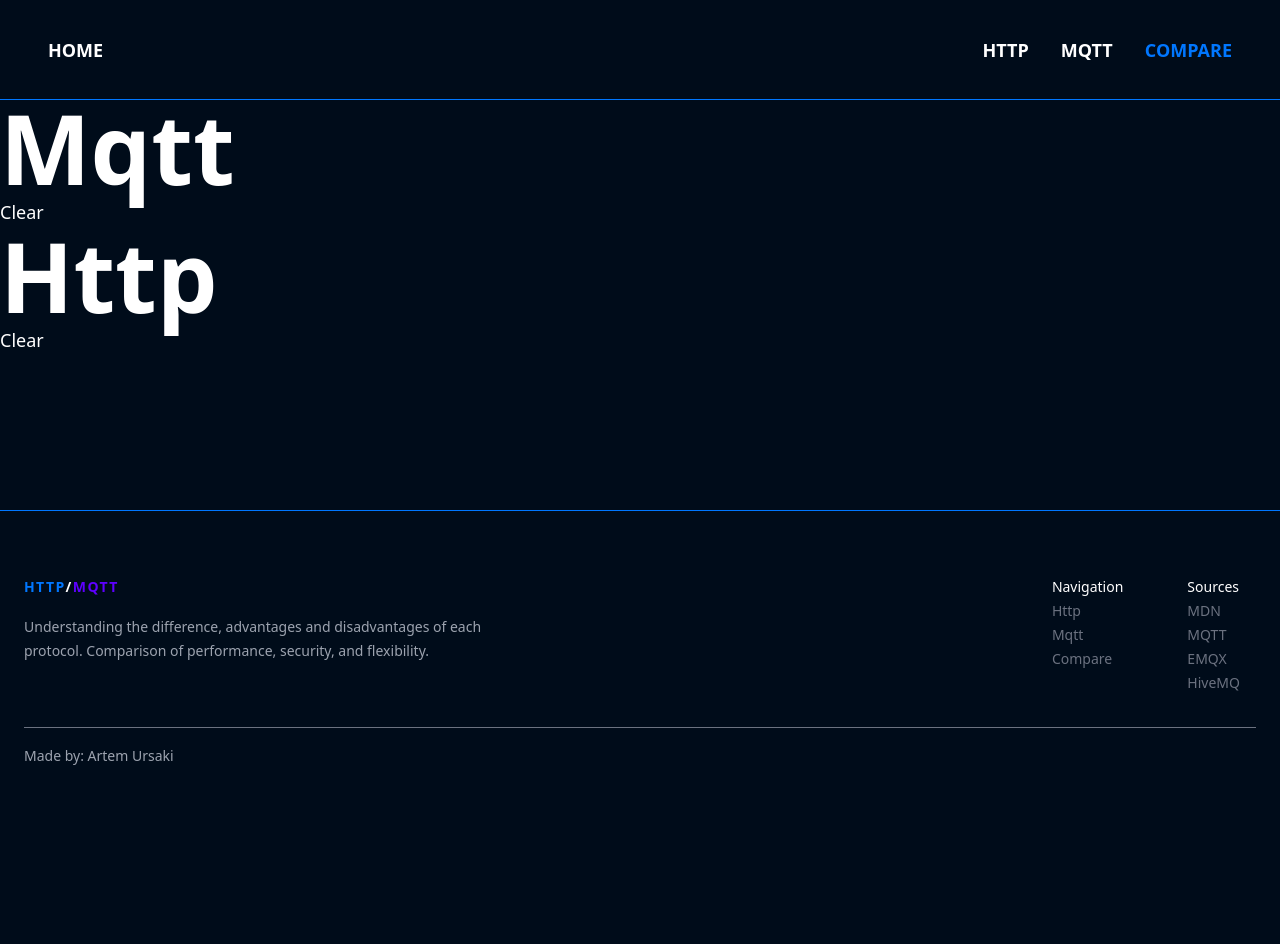
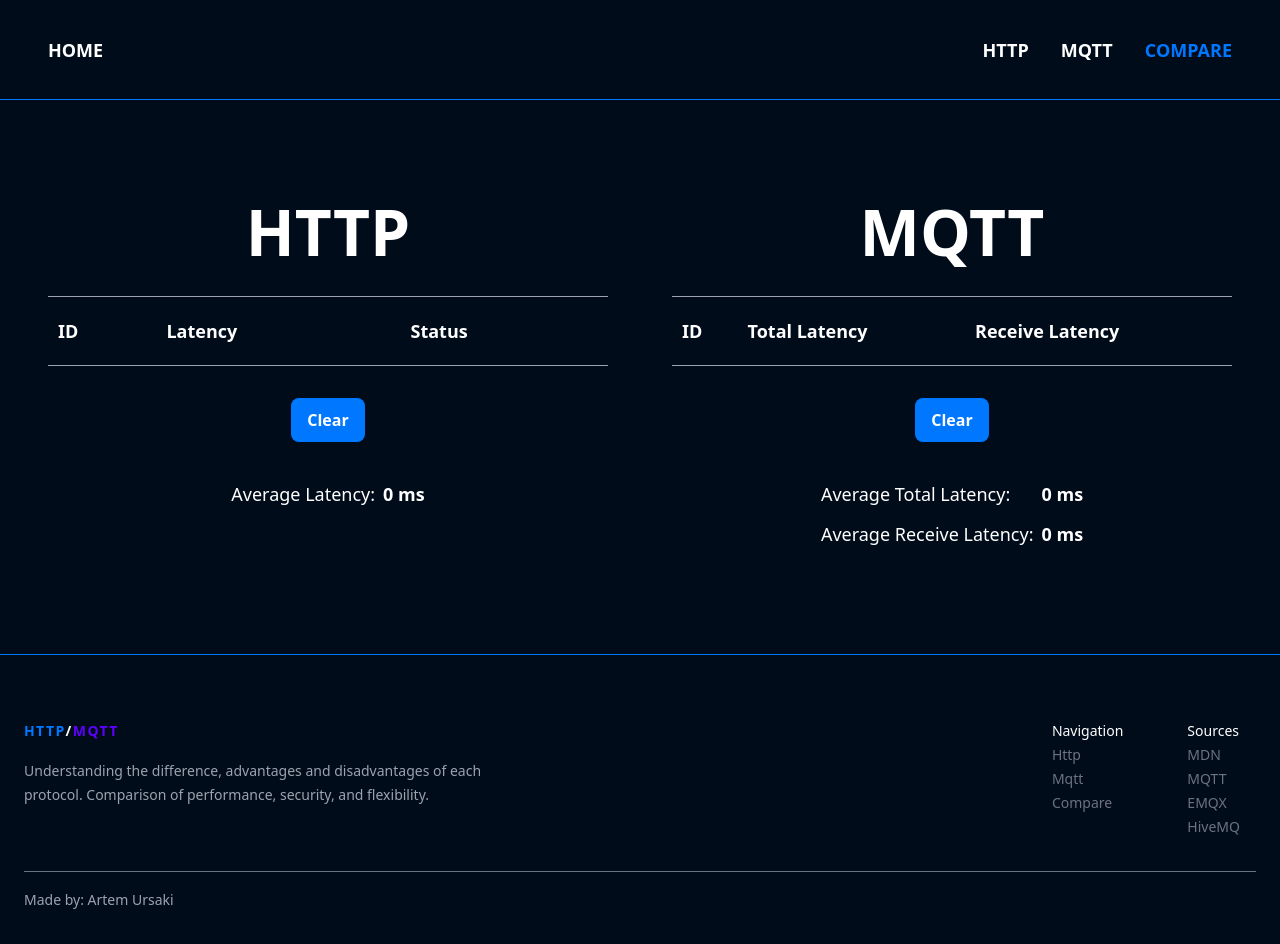
Before and after one commit to artemUrsaki/protocols, a Vue app: page /compare in a window 1280 px wide. Before the commit the page ends 800 px from the top, so only its background shows below. Built offline with nearby package versions, Linux system fonts and the light colour scheme; a web font is replaced by a local one.

Commit message:
compare data table

```diff
--- a/src/assets/style.css
+++ b/src/assets/style.css
@@ -706,6 +706,26 @@ svg {
   margin-top: 2rem;
 }
 
+.-mb-2 {
+  margin-bottom: -0.5rem;
+}
+
+.-mb-1 {
+  margin-bottom: -0.25rem;
+}
+
+.-mb-\[0\.5px\] {
+  margin-bottom: -0.5px;
+}
+
+.-mb-px {
+  margin-bottom: -1px;
+}
+
+.-mb-0\.5 {
+  margin-bottom: -0.125rem;
+}
+
 .block {
   display: block;
 }
@@ -716,6 +736,10 @@ svg {
 
 .flex {
   display: flex;
+}
+
+.table {
+  display: table;
 }
 
 .contents {
@@ -768,6 +792,22 @@ svg {
   max-width: fit-content;
 }
 
+.max-w-\[300px\] {
+  max-width: 300px;
+}
+
+.max-w-\[30\%\] {
+  max-width: 30%;
+}
+
+.max-w-2xl {
+  max-width: 42rem;
+}
+
+.max-w-xl {
+  max-width: 36rem;
+}
+
 .flex-1 {
   flex: 1 1 0%;
 }
@@ -806,6 +846,26 @@ svg {
 
 .gap-8 {
   gap: 2rem;
+}
+
+.gap-16 {
+  gap: 4rem;
+}
+
+.gap-20 {
+  gap: 5rem;
+}
+
+.gap-24 {
+  gap: 6rem;
+}
+
+.gap-32 {
+  gap: 8rem;
+}
+
+.gap-4 {
+  gap: 1rem;
 }
 
 .gap-x-20 {
@@ -862,12 +922,26 @@ svg {
   border-width: 2px;
 }
 
+.border-y-2 {
+  border-top-width: 2px;
+  border-bottom-width: 2px;
+}
+
+.border-y {
+  border-top-width: 1px;
+  border-bottom-width: 1px;
+}
+
 .border-b {
   border-bottom-width: 1px;
 }
 
 .border-t {
   border-top-width: 1px;
+}
+
+.border-b-2 {
+  border-bottom-width: 2px;
 }
 
 .border-none {
@@ -882,6 +956,16 @@ svg {
 .border-gray-500 {
   --tw-border-opacity: 1;
   border-color: rgb(107 114 128 / var(--tw-border-opacity, 1));
+}
+
+.border-white {
+  --tw-border-opacity: 1;
+  border-color: rgb(255 255 255 / var(--tw-border-opacity, 1));
+}
+
+.border-gray-400 {
+  --tw-border-opacity: 1;
+  border-color: rgb(156 163 175 / var(--tw-border-opacity, 1));
 }
 
 .bg-accent-blue {
@@ -939,6 +1023,10 @@ svg {
 
 .fill-accent-blue {
   fill: #0077ff;
+}
+
+.fill-accent-purple {
+  fill: #5e00ff;
 }
 
 .p-16 {
@@ -1001,6 +1089,18 @@ svg {
   padding-top: 1rem;
 }
 
+.pl-2 {
+  padding-left: 0.5rem;
+}
+
+.pl-3 {
+  padding-left: 0.75rem;
+}
+
+.text-left {
+  text-align: left;
+}
+
 .text-center {
   text-align: center;
 }
@@ -1043,6 +1143,16 @@ svg {
 .text-xs {
   font-size: 0.75rem;
   line-height: 1rem;
+}
+
+.text-lg {
+  font-size: 1.125rem;
+  line-height: 1.75rem;
+}
+
+.text-lg\/10 {
+  font-size: 1.125rem;
+  line-height: 2.5rem;
 }
 
 .font-bold {
@@ -1124,6 +1234,12 @@ a.router-link-exact-active {
 .hover\:scale-105:hover {
   --tw-scale-x: 1.05;
   --tw-scale-y: 1.05;
+  transform: translate(var(--tw-translate-x), var(--tw-translate-y)) rotate(var(--tw-rotate)) skewX(var(--tw-skew-x)) skewY(var(--tw-skew-y)) scaleX(var(--tw-scale-x)) scaleY(var(--tw-scale-y));
+}
+
+.hover\:scale-110:hover {
+  --tw-scale-x: 1.1;
+  --tw-scale-y: 1.1;
   transform: translate(var(--tw-translate-x), var(--tw-translate-y)) rotate(var(--tw-rotate)) skewX(var(--tw-skew-x)) skewY(var(--tw-skew-y)) scaleX(var(--tw-scale-x)) scaleY(var(--tw-scale-y));
 }
 
@@ -1218,9 +1334,18 @@ a.router-link-exact-active {
     font-size: 1.25rem;
     line-height: 2.25rem;
   }
+
+  .sm\:text-lg\/10 {
+    font-size: 1.125rem;
+    line-height: 2.5rem;
+  }
 }
 
 @media (min-width: 768px) {
+  .md\:flex-row {
+    flex-direction: row;
+  }
+
   .md\:px-32 {
     padding-left: 8rem;
     padding-right: 8rem;
@@ -1278,6 +1403,14 @@ a.router-link-exact-active {
     gap: 4rem;
   }
 
+  .lg\:gap-0 {
+    gap: 0px;
+  }
+
+  .lg\:gap-8 {
+    gap: 2rem;
+  }
+
   .lg\:pb-4 {
     padding-bottom: 1rem;
   }
@@ -1285,4 +1418,9 @@ a.router-link-exact-active {
   .lg\:text-left {
     text-align: left;
   }
+
+  .lg\:text-lg\/10 {
+    font-size: 1.125rem;
+    line-height: 2.5rem;
+  }
 }
--- /dev/null
+++ b/src/components/icons/Remove.vue
@@ -0,0 +1,16 @@
+<script lang="ts">
+import { defineComponent } from 'vue'
+
+export default defineComponent({
+  name: 'Remove',
+})
+</script>
+
+<template>
+  <svg xmlns="http://www.w3.org/2000/svg" viewBox="0 0 448 512">
+    <!--!Font Awesome Free 6.7.2 by @fontawesome - https://fontawesome.com License - https://fontawesome.com/license/free Copyright 2025 Fonticons, Inc. -->
+    <path
+      d="M432 256c0 17.7-14.3 32-32 32L48 288c-17.7 0-32-14.3-32-32s14.3-32 32-32l352 0c17.7 0 32 14.3 32 32z"
+    />
+  </svg>
+</template>
--- /dev/null
+++ b/src/components/protocols/DataTable.vue
@@ -0,0 +1,96 @@
+<script lang="ts">
+import { defineComponent } from 'vue'
+import { useDataStore } from '@/stores/data'
+import Remove from '@/components/icons/Remove.vue'
+import CustomButton from '../CustomButton.vue'
+
+export default defineComponent({
+  name: 'DataTable',
+  components: {
+    Remove,
+    CustomButton,
+  },
+  props: {
+    protocol: {
+      type: String,
+      required: true,
+    },
+  },
+  data() {
+    return {
+      dataStore: useDataStore(),
+    }
+  },
+  computed: {
+    array() {
+      if (this.protocol == 'http') return this.dataStore.httpData
+      else return this.dataStore.mqttData
+    },
+    averageLatency() {
+      if (this.protocol == 'http') return this.dataStore.averageHttpLatency
+      else return this.dataStore.averageMqttTotalLatency
+    },
+    averageMessageLatency() {
+      return this.dataStore.averageMqttMessageLatency
+    },
+  },
+  methods: {
+    deleteItem(index: number) {
+      if (this.protocol == 'http') this.dataStore.deleteHttpItem(index)
+      else this.dataStore.deleteMqttItem(index)
+    },
+    clear() {
+      if (this.protocol == 'http') this.dataStore.clearHttpData()
+      else this.dataStore.clearMqttData()
+    },
+  },
+})
+</script>
+
+<template>
+  <div class="flex flex-col items-center max-w-xl mx-auto">
+    <table class="mb-4 w-full text-sm sm:text-lg">
+      <thead class="border-y -2 border-gray-400">
+        <tr class="text-left">
+          <th>ID</th>
+          <th>{{ protocol == 'http' ? 'Latency' : 'Total Latency' }}</th>
+          <th>{{ protocol == 'http' ? 'Status' : 'Receive Latency' }}</th>
+        </tr>
+      </thead>
+      <tbody>
+        <tr v-for="(item, index) in array" :key="index" class="border-b border-gray-400">
+          <td>{{ index + 1 }}</td>
+          <td>{{ protocol == 'http' ? item.latency : item.totalLatency }}</td>
+          <td>{{ protocol == 'http' ? item.status : item.messageLatency }}</td>
+          <td>
+            <button @click="deleteItem(index)">
+              <Remove class="-mb-0.5 fill-accent-purple hover:scale-110" />
+            </button>
+          </td>
+        </tr>
+      </tbody>
+    </table>
+    <CustomButton @click="clear" class="mb-8">Clear</CustomButton>
+
+    <div>
+      <div class="w-full flex flex-col items-center sm:flex-row justify-between sm:text-lg/10">
+        <h3>{{ protocol == 'http' ? 'Average Latency' : 'Average Total Latency' }}:</h3>
+        <span class="pl-2 font-bold">{{ averageLatency }} ms</span>
+      </div>
+      <div
+        v-if="protocol == 'mqtt'"
+        class="w-full flex flex-col items-center sm:flex-row flex-between sm:text-lg/10"
+      >
+        <h3>Average Receive Latency:</h3>
+        <span class="pl-2 font-bold">{{ averageMessageLatency }} ms</span>
+      </div>
+    </div>
+  </div>
+</template>
+
+<style>
+table th,
+table td {
+  padding: 20px 10px;
+}
+</style>
--- a/src/components/protocols/HttpTest.vue
+++ b/src/components/protocols/HttpTest.vue
@@ -12,7 +12,6 @@ export default defineComponent({
   data() {
     return {
       httpStore: useHttpStore(),
-      dataStore: useDataStore(),
     }
   },
   computed: {
@@ -26,7 +25,6 @@ export default defineComponent({
   methods: {
     request() {
       this.httpStore.request()
-      this.dataStore.addHttpItem(this.latency, this.status)
     },
   },
 })
--- a/src/components/protocols/MqttTest.vue
+++ b/src/components/protocols/MqttTest.vue
@@ -1,7 +1,6 @@
 <script lang="ts">
 import { defineComponent } from 'vue'
 import { useMqttStore } from '@/stores/mqtt'
-import { useDataStore } from '@/stores/data'
 import TestInfo from '@/components/protocols/TestInfo.vue'
 
 export default defineComponent({
@@ -12,7 +11,6 @@ export default defineComponent({
   data() {
     return {
       mqttStore: useMqttStore(),
-      dataStore: useDataStore(),
     }
   },
   computed: {
@@ -26,7 +24,6 @@ export default defineComponent({
   methods: {
     subscribe() {
       this.mqttStore.subscribe()
-      this.dataStore.addMqttItem(this.totalLatency, this.messageLatency)
     },
   },
 })
--- a/src/stores/data.ts
+++ b/src/stores/data.ts
@@ -38,4 +38,18 @@ export const useDataStore = defineStore({
       localStorage.setItem('httpData', JSON.stringify(this.httpData))
     },
   },
+  getters: {
+    averageHttpLatency: (state) => {
+      const sum = state.httpData.reduce((res: number, item: any) => (res += item.latency), 0)
+      return Number((sum / state.httpData.length).toFixed(2)) || 0
+    },
+    averageMqttTotalLatency: (state) => {
+      const sum = state.mqttData.reduce((res: number, item: any) => (res += item.totalLatency), 0)
+      return Number((sum / state.mqttData.length).toFixed(2)) || 0
+    },
+    averageMqttMessageLatency: (state) => {
+      const sum = state.mqttData.reduce((res: number, item: any) => (res += item.messageLatency), 0)
+      return Number((sum / state.mqttData.length).toFixed(2)) || 0
+    },
+  },
 })
--- a/src/stores/http.ts
+++ b/src/stores/http.ts
@@ -1,11 +1,13 @@
 import { defineStore } from 'pinia'
 import axios from 'axios'
+import { useDataStore } from './data'
 
 export const useHttpStore = defineStore({
   id: 'http',
   state: () => ({
-    latency: Number(localStorage.getItem('httpLatency')) || 0,
-    status: Number(localStorage.getItem('httpContent')) || 0,
+    dataStore: useDataStore(),
+    latency: 0,
+    status: 0,
   }),
   actions: {
     async request() {
@@ -16,12 +18,10 @@ export const useHttpStore = defineStore({
 
         this.latency = Number((endTime - startTime).toFixed(2))
         this.status = response.status
-      } catch {
-        console.log('Error')
+        this.dataStore.addHttpItem(this.latency, this.status)
+      } catch (err) {
+        console.log(err)
       }
-
-      localStorage.setItem('httpLatency', String(this.latency))
-      localStorage.setItem('httpContent', String(this.status))
     },
   },
 })
--- a/src/stores/mqtt.ts
+++ b/src/stores/mqtt.ts
@@ -1,21 +1,24 @@
 import { defineStore } from 'pinia'
 import mqtt from 'mqtt'
+import { useDataStore } from './data'
 
 export const useMqttStore = defineStore({
   id: 'mqtt',
   state: () => ({
-    messageLatency: Number(localStorage.getItem('mqttMessageLatency')) || 0,
-    totalLatency: Number(localStorage.getItem('mqttTotalLatency')) || 0,
+    messageLatency: 0,
+    totalLatency: 0,
+    dataStore: useDataStore(),
   }),
   actions: {
     subscribe() {
-      const topic = 'test'
+      const topic = 'topic/test/mqtt'
       const client = mqtt.connect('wss://test.mosquitto.org:8081')
       const connectionStartTime = performance.now()
       client.on('connect', () => {
         console.log('Connected')
         client.subscribe(topic, () => {
           console.log('Subscribed')
+          client.publish(topic, 'test message')
           const subscribedStartTime = performance.now()
 
           client.on('message', (topic, message) => {
@@ -23,9 +26,9 @@ export const useMqttStore = defineStore({
             console.log(message.toString())
             this.totalLatency = Number((endTime - connectionStartTime).toFixed(3))
             this.messageLatency = Number((endTime - subscribedStartTime).toFixed(3))
-            localStorage.setItem('mqttTotalLatency', String(this.totalLatency))
-            localStorage.setItem('mqttMessageLatency', String(this.messageLatency))
             client.end()
+
+            this.dataStore.addMqttItem(this.totalLatency, this.messageLatency)
           })
         })
       })
--- a/src/views/CompareView.vue
+++ b/src/views/CompareView.vue
@@ -1,52 +1,25 @@
 <script lang="ts">
 import { defineComponent } from 'vue'
-import { useDataStore } from '@/stores/data'
+import DataTable from '@/components/protocols/DataTable.vue'
 
 export default defineComponent({
   name: 'Compare',
+  components: {
+    DataTable,
+  },
   data() {
     return {
-      dataStore: useDataStore(),
+      protocols: ['http', 'mqtt'],
     }
-  },
-  computed: {
-    mqttData() {
-      return this.dataStore.mqttData
-    },
-    httpData() {
-      return this.dataStore.httpData
-    },
-  },
-  methods: {
-    deleteMqttItem(index: number) {
-      this.dataStore.deleteMqttItem(index)
-    },
-    deleteHttpItem(index: number) {
-      this.dataStore.deleteHttpItem(index)
-    },
-    clearMqtt() {
-      this.dataStore.clearMqttData()
-    },
-    clearHttp() {
-      this.dataStore.clearHttpData()
-    },
   },
 })
 </script>
 
 <template>
-  <h1>Mqtt</h1>
-  <div v-for="(item, index) in mqttData" :key="item.id">
-    <p>{{ item.totalLatency }}</p>
-    <p>{{ item.messageLatency }}</p>
-    <button @click="deleteMqttItem(index)">remove</button>
-  </div>
-  <button @click="clearMqtt">Clear</button>
-  <h1>Http</h1>
-  <div v-for="(item, index) in httpData" :key="item.id">
-    <p>{{ item.latency }}</p>
-    <p>{{ item.status }}</p>
-    <button @click="deleteHttpItem(index)">remove</button>
-  </div>
-  <button @click="clearHttp">Clear</button>
+  <section class="py-[100px] flex flex-col gap-32 lg:flex-row lg:gap-16">
+    <div v-for="protocol in protocols" :key="protocol" class="w-full">
+      <h2 class="uppercase text-center mb-8">{{ protocol }}</h2>
+      <DataTable :protocol="protocol" />
+    </div>
+  </section>
 </template>
```
